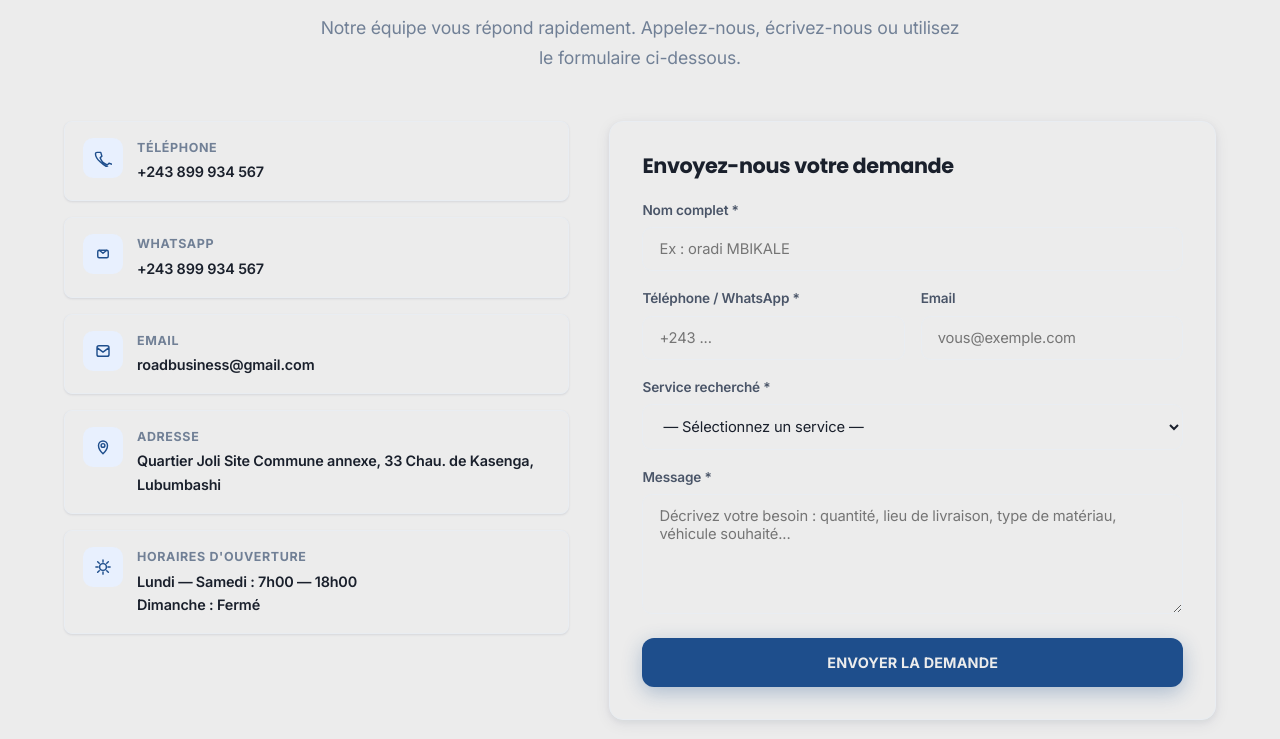
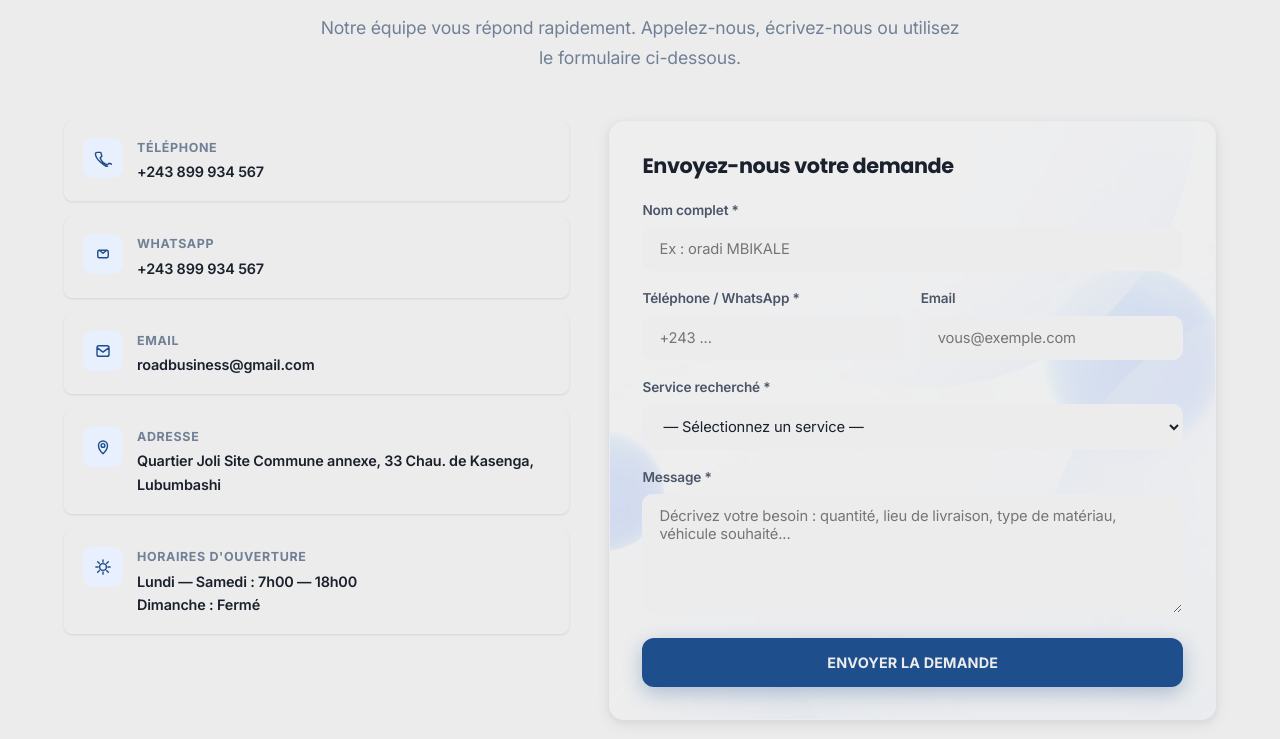
Before and after one commit to ORADI006/ROAD-BUSINESS, a plain HTML site: page index.html in a window 1280 px wide. Shown: the part 5529-6268 px from the top of the page. Drawn offline with nearby package versions, Linux system fonts and the light colour scheme; no server answers.

Commit message:
Ajoute la photo au formulaire de contact

```diff
--- a/RB.css
+++ b/RB.css
@@ -1076,15 +1076,31 @@
         }
 
         .contact-form {
+            position: relative;
+            overflow: hidden;
             background: var(--white);
             border-radius: var(--radius-md);
             padding: 32px;
             border: 1px solid var(--gray-light);
             box-shadow: var(--shadow-md);
         }
+        .contact-form::before {
+            content: "";
+            position: absolute;
+            inset: 0;
+            background: url("images/télécharger (5).jpeg") center / cover no-repeat;
+            opacity: 0.16;
+            pointer-events: none;
+        }
         .contact-form h3 {
+            position: relative;
+            z-index: 1;
             margin-bottom: 20px;
             font-size: 1.3rem;
+        }
+        .contact-form form {
+            position: relative;
+            z-index: 1;
         }
         .form-group {
             margin-bottom: 16px;
```
Also changed, not shown: images/télécharger (5).jpeg (added).
